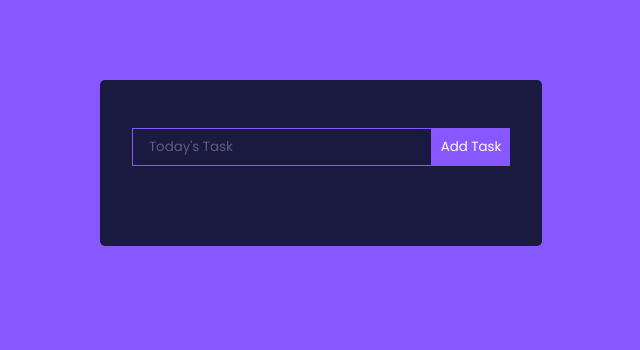
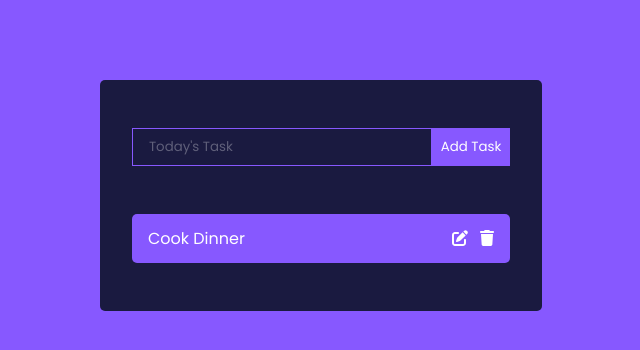
Before and after one commit to dorcasgold/React-todo-list-app, a React (Vite) app: page / in a window 1280 px wide. Shown: the top 350 px of the page, without its empty margins (319-959 px from the left). Built offline with nearby package versions, Linux system fonts and the light colour scheme.

Commit message:
display todo

```diff
--- a/src/Components/Todo.jsx
+++ b/src/Components/Todo.jsx
@@ -0,0 +1,17 @@
+import { FontAwesomeIcon } from '@fortawesome/react-fontawesome'
+import { faPenToSquare } from '@fortawesome/free-solid-svg-icons'
+import { faTrash } from '@fortawesome/free-solid-svg-icons'
+
+function Todo() {
+  return (
+    <div className="Todo">
+      <p>Cook Dinner</p>
+      <div>
+        <FontAwesomeIcon icon={faPenToSquare} />
+        <FontAwesomeIcon icon={faTrash} />
+      </div>
+    </div>
+  )
+}
+
+export default Todo
--- a/src/Components/TodoWrapper.jsx
+++ b/src/Components/TodoWrapper.jsx
@@ -1,6 +1,7 @@
 import { useState } from "react";
 import TodoForm from "./TodoForm";
 import { v4 as uuidv4 } from "uuid";
+import Todo from "./Todo";
 uuidv4();
 
 function TodoWrapper() {
@@ -18,6 +19,7 @@ function TodoWrapper() {
   return (
     <div className="TodoWrapper">
       <TodoForm addTodo={addTodo} />
+      <Todo />
     </div>
   )
 }
```
